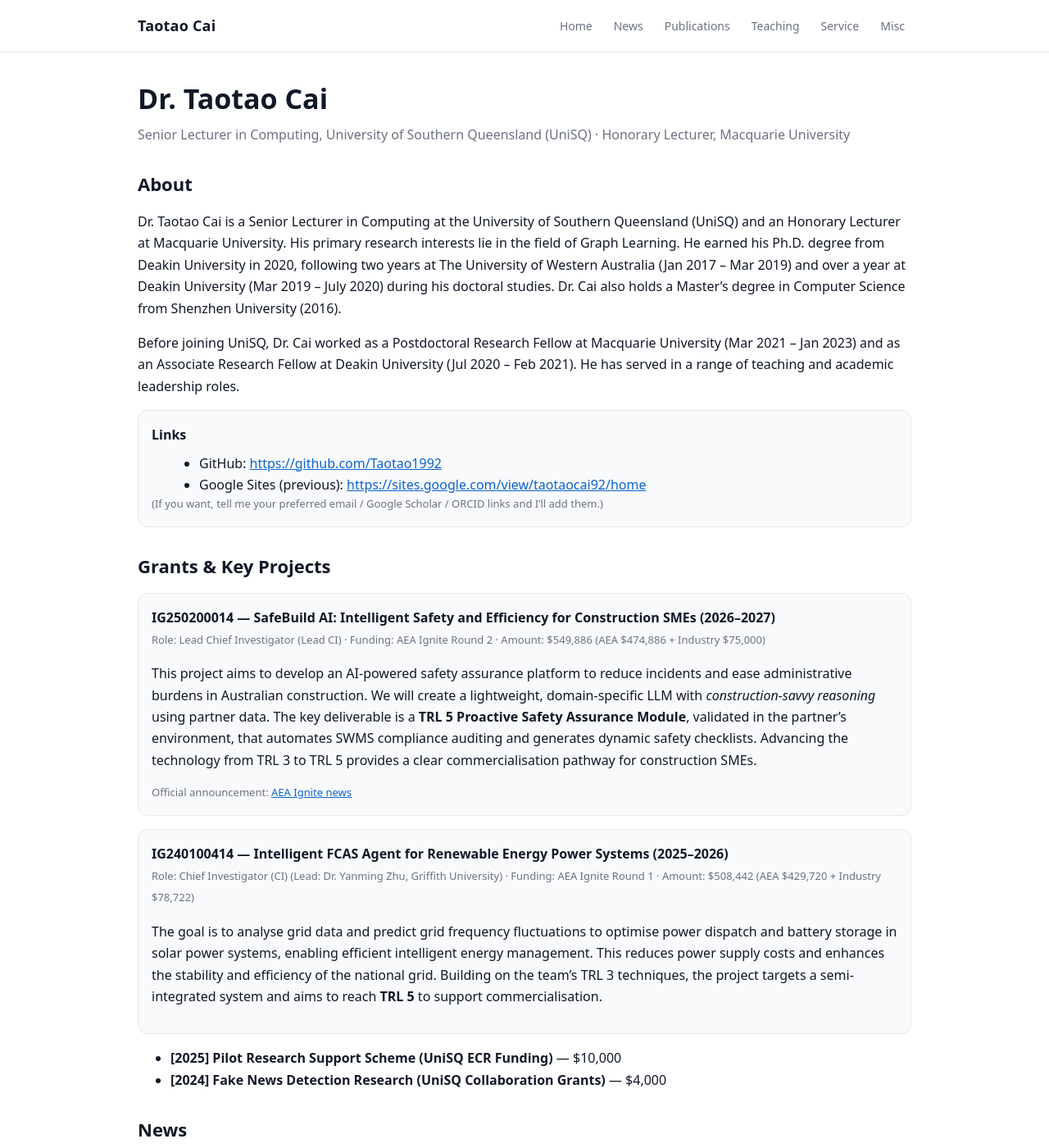
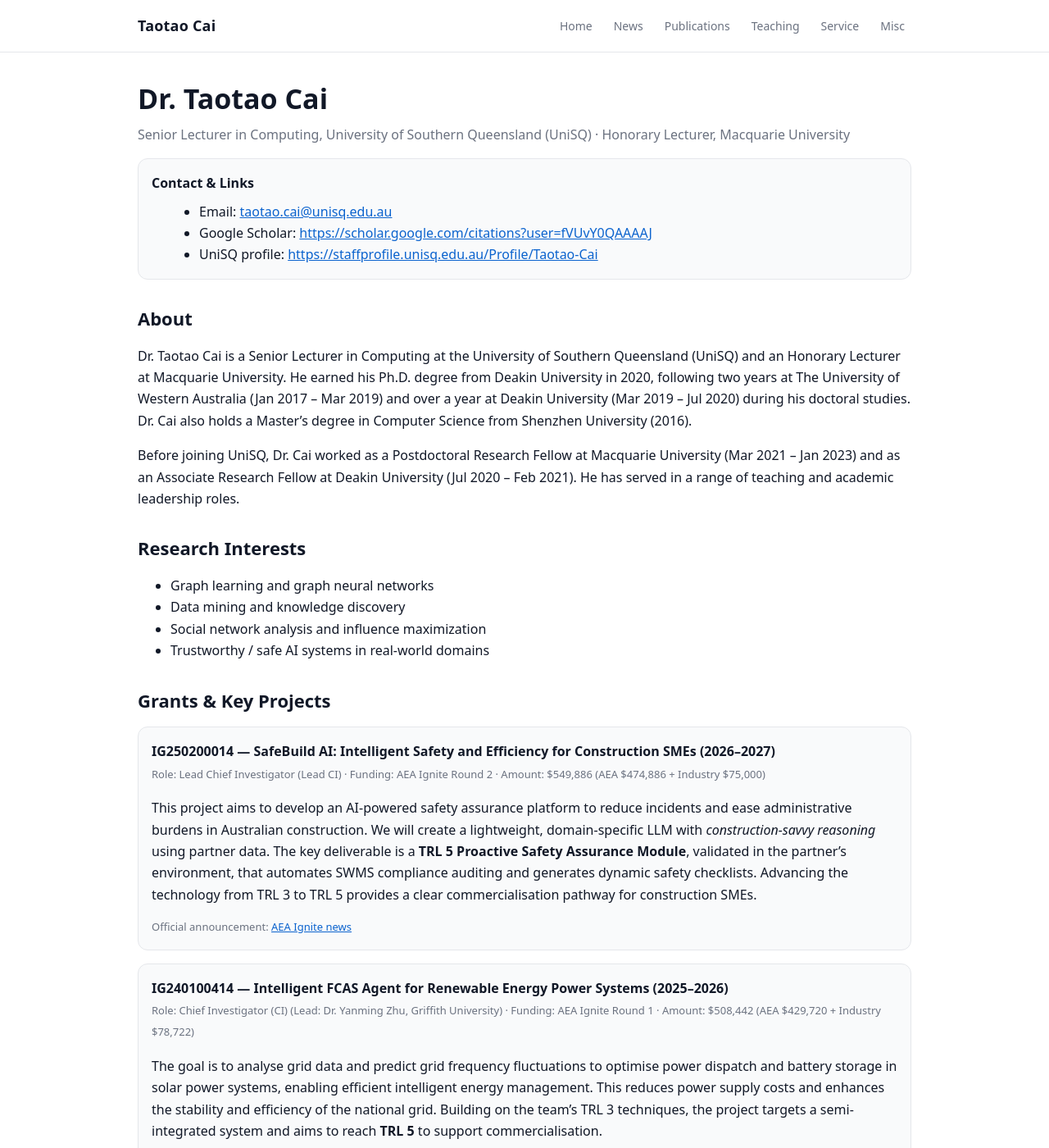
Before and after one commit to Taotao1992/Taotao1992.github.io, a Jekyll site: the page built from index.md, in a window 1280 px wide and 1400 px high. Shown: the whole window at 82% size. Built offline with Jekyll 4.4.1, drawn with Linux system fonts in a browser that asks for light colours; some of the changed text lies outside the part shown.

Commit message:
Refine homepage: research interests, contact links, and recent news

```diff
--- a/index.md
+++ b/index.md
@@ -7,20 +7,27 @@ title: Home
 
 <div class="subtitle">Senior Lecturer in Computing, University of Southern Queensland (UniSQ) · Honorary Lecturer, Macquarie University</div>
 
+<div class="card list-tight">
+  <strong>Contact & Links</strong>
+  <ul>
+    <li>Email: <a href="mailto:taotao.cai@unisq.edu.au">taotao.cai@unisq.edu.au</a></li>
+    <li>Google Scholar: <a href="https://scholar.google.com/citations?user=fVUvY0QAAAAJ&hl=zh-CN">https://scholar.google.com/citations?user=fVUvY0QAAAAJ</a></li>
+    <li>UniSQ profile: <a href="https://staffprofile.unisq.edu.au/Profile/Taotao-Cai">https://staffprofile.unisq.edu.au/Profile/Taotao-Cai</a></li>
+  </ul>
+</div>
+
 ## About
 
-Dr. Taotao Cai is a Senior Lecturer in Computing at the University of Southern Queensland (UniSQ) and an Honorary Lecturer at Macquarie University. His primary research interests lie in the field of Graph Learning. He earned his Ph.D. degree from Deakin University in 2020, following two years at The University of Western Australia (Jan 2017 – Mar 2019) and over a year at Deakin University (Mar 2019 – July 2020) during his doctoral studies. Dr. Cai also holds a Master's degree in Computer Science from Shenzhen University (2016).
+Dr. Taotao Cai is a Senior Lecturer in Computing at the University of Southern Queensland (UniSQ) and an Honorary Lecturer at Macquarie University. He earned his Ph.D. degree from Deakin University in 2020, following two years at The University of Western Australia (Jan 2017 – Mar 2019) and over a year at Deakin University (Mar 2019 – Jul 2020) during his doctoral studies. Dr. Cai also holds a Master's degree in Computer Science from Shenzhen University (2016).
 
 Before joining UniSQ, Dr. Cai worked as a Postdoctoral Research Fellow at Macquarie University (Mar 2021 – Jan 2023) and as an Associate Research Fellow at Deakin University (Jul 2020 – Feb 2021). He has served in a range of teaching and academic leadership roles.
 
-<div class="card list-tight">
-  <strong>Links</strong>
-  <ul>
-    <li>GitHub: <a href="https://github.com/Taotao1992">https://github.com/Taotao1992</a></li>
-    <li>Google Sites (previous): <a href="https://sites.google.com/view/taotaocai92/home">https://sites.google.com/view/taotaocai92/home</a></li>
-  </ul>
-  <div class="small">(If you want, tell me your preferred email / Google Scholar / ORCID links and I’ll add them.)</div>
-</div>
+## Research Interests
+
+- Graph learning and graph neural networks
+- Data mining and knowledge discovery
+- Social network analysis and influence maximization
+- Trustworthy / safe AI systems in real-world domains
 
 ## Grants & Key Projects
 
@@ -49,6 +56,14 @@ Before joining UniSQ, Dr. Cai worked as a Postdoctoral Research Fellow at Macqua
 - **[2025] Pilot Research Support Scheme (UniSQ ECR Funding)** — $10,000
 - **[2024] Fake News Detection Research (UniSQ Collaboration Grants)** — $4,000
 
-## News
+## News (recent)
 
-Recent updates are shown on this page; the full list is on <a href="/news/">/news/</a>.
+<ul class="news">
+  <li><strong>01/2026</strong> — AEA Ignite 2025 Round 2 project (Lead CI, IG250200014) officially announced as funded.</li>
+  <li><strong>10/2025</strong> — Paper accepted by IEEE TCSS Journal, 2025.</li>
+  <li><strong>10/2025</strong> — Paper accepted by Knowledge-Based Systems Journal, 2025.</li>
+  <li><strong>08/2025</strong> — “Community-Diversified Influence Maximization in Social Networks” recognized as one of the most influential papers of the past decade (Information Systems).</li>
+  <li><strong>03/2025</strong> — Team secured AEA Ignite Grant (IG240100414).</li>
+</ul>
+
+<div class="small"><a href="/news/">See all news →</a></div>
```
